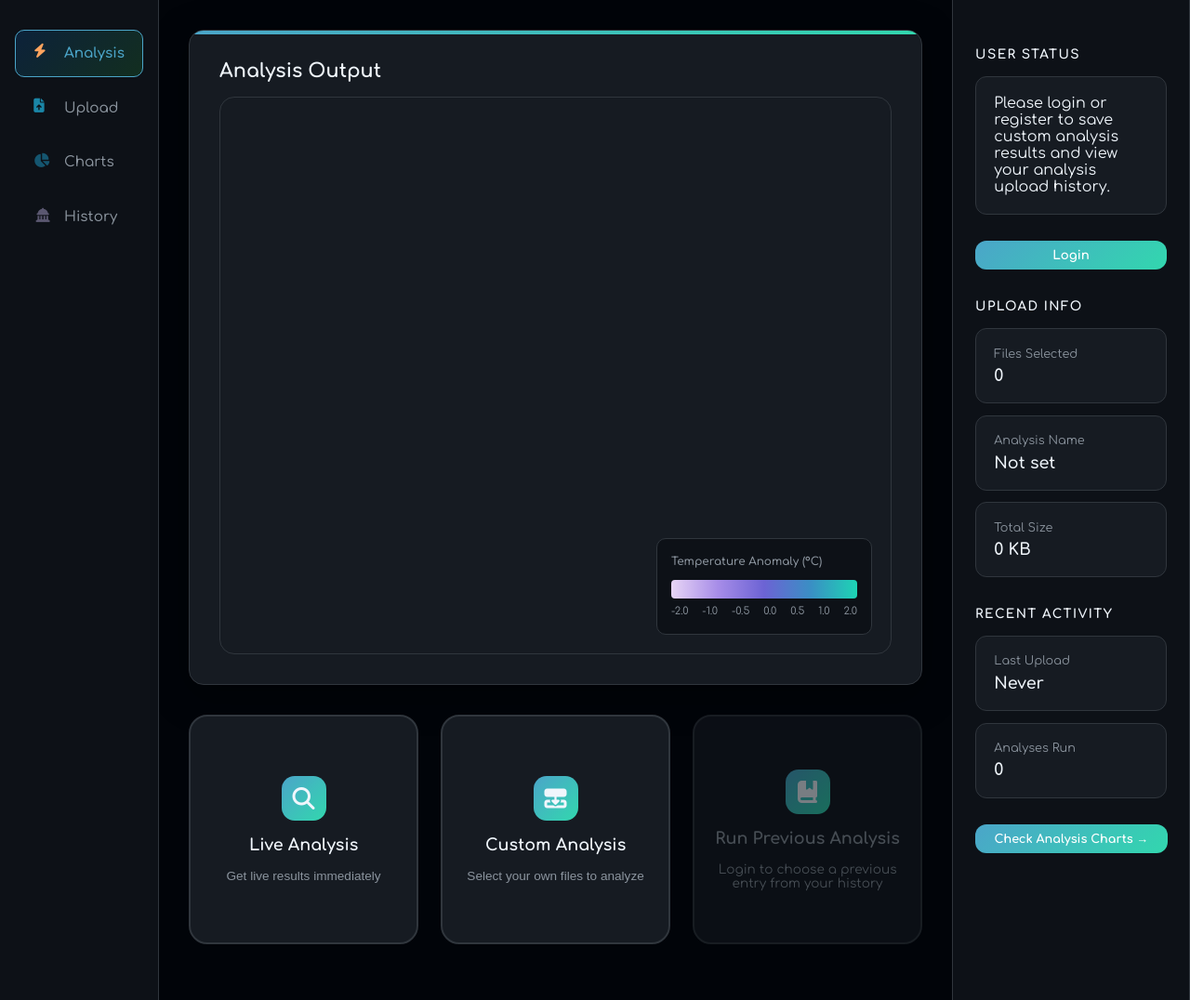
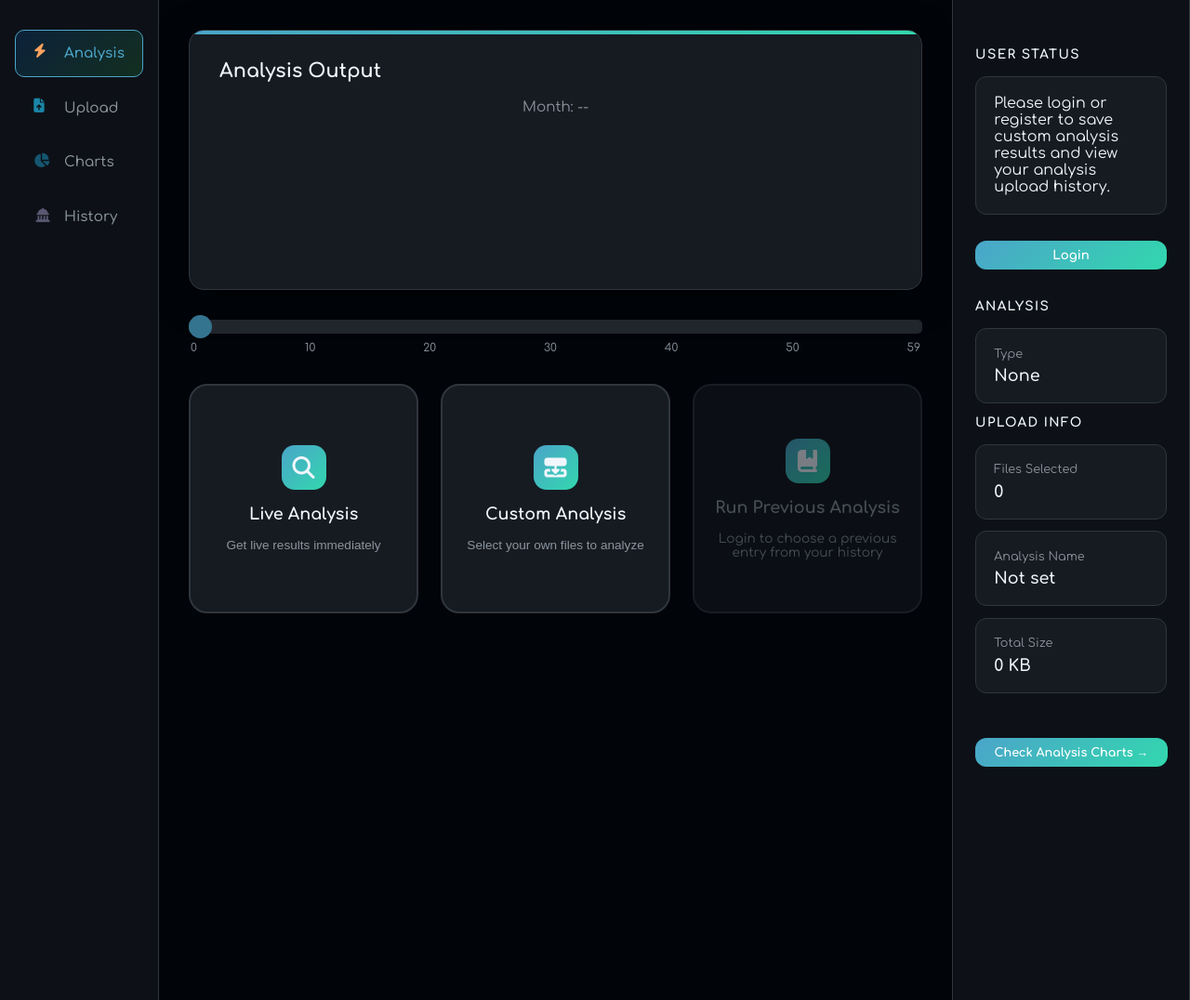
Before and after one commit to DinaMetwalli/Smart-Climate-Predictive-Dashboard, a Python web app: template src/api/templates/index.html in a window 1280 px wide. Shown: the part 100-1176 px from the top of the page at 93% size. Run offline with Jinja, Linux system fonts and the light colour scheme; the template is opened without the code that fills it, so the values that code supplies are empty; some libraries are stand-ins or nearby versions.

Commit message:
feat(ui): add map date slider

```diff
--- a/src/api/static/js/temperature-map.js
+++ b/src/api/static/js/temperature-map.js
@@ -1,11 +1,11 @@
-async function loadPredictions(monthIndex) {
+async function loadPredictions(monthIndex, sliderDate) {
     try {
         console.log(`Fetching month ${monthIndex}...`);
 
         const response = await fetch(`/analysis/predictions/${monthIndex}`);
         const data = await response.json();
 
-        console.log('Prediction data:', data);
+        if (sliderDate) sliderDate.textContent = `Month: ${data.date}`;
 
         displayMap(data.continents);
     } catch (error) {
@@ -81,9 +81,8 @@ function displayMap(continents) {
         text: text,
         hoverinfo: 'text',
         reversescale: false,
-        zmin: -4,
-        zmax: 4,
-        // showscale: false,
+        zmin: -3,
+        zmax: 3,
         colorscale: [
             [0,    '#e8d5f5'],
             [0.25, '#a78de8'],
@@ -91,7 +90,7 @@ function displayMap(continents) {
             [0.75, '#3a8fc4'],
             [1,    '#1dd4b4']
         ],
-        showscale: false // Hide plotly scale to show custom one.
+        showscale: true
     }];
 
     // Configure the layout
@@ -117,15 +116,31 @@ function displayMap(continents) {
     };
 
     // Render the map
-    Plotly.newPlot('world-map', mapData, layout, {
-        responsive: true,
-        displayModeBar: false
-    });
+    if (document.getElementById('world-map').data) {
+        // Update plot if it already exists
+        Plotly.react('world-map', mapData, layout, {
+            responsive: true,
+            displayModeBar: false
+        });
+    } else {
+        // Create new plot on first render
+        Plotly.newPlot('world-map', mapData, layout, {
+            responsive: true,
+            displayModeBar: false
+        });
+    }
 
     console.log('Map rendered! :)');
 }
 
 document.addEventListener('DOMContentLoaded', function() {
-    console.log('Starting...');
-    loadPredictions(3); // Manually feed in month-index for testing map display. Will change later to actual data
+    const slider = document.getElementById('monthSlider');
+    const sliderDate = document.getElementById('slider-date');
+
+    slider.addEventListener('input', function() {
+        loadPredictions(parseInt(slider.value), sliderDate);
+    });
+
+    // Load month 0 on page load
+    loadPredictions(0, sliderDate);
 });
--- a/src/api/static/style.css
+++ b/src/api/static/style.css
@@ -49,6 +49,53 @@ body {
     border-radius: 16px;
     border: 1px solid var(--border);
     position: relative;
+}
+
+.slider {
+  -webkit-appearance: none;
+  width: 100%;
+  height: 15px;
+  border-radius: 5px;
+  background: var(--border);
+  outline: none;
+  opacity: 0.7;
+  -webkit-transition: .2s;
+  transition: opacity .2s;
+  margin-bottom: 0.5rem;
+}
+
+.slider::-webkit-slider-thumb {
+  -webkit-appearance: none;
+  appearance: none;
+  width: 25px;
+  height: 25px;
+  border-radius: 50%;
+  background: var(--primary);
+  cursor: pointer;
+}
+
+.slider::-moz-range-thumb {
+  width: 25px;
+  height: 25px;
+  border-radius: 50%;
+  background: var(--primary);
+  cursor: pointer;
+}
+
+.slider-ticks {
+    display: flex;
+    justify-content: space-between;
+    padding: 0 2px;
+    font-size: 0.75rem;
+    color: var(--text-secondary);
+}
+
+.slider-date {
+    width: 100%;
+    text-align: center;
+    color: var(--text-secondary);
+    font-size: 0.95rem;
+    margin-top: 0.5rem;
 }
 
 /* -- Layout Grid -- */
@@ -289,6 +336,7 @@ body {
     grid-template-columns: repeat(3, 1fr);
     gap: 1.5rem;
     margin-bottom: 2rem;
+    margin-top: 2rem;
 }
 
 .action-button {
@@ -806,38 +854,6 @@ input[type="file"] {
     font-size: 0.8rem;
 }
 
-.legend {
-    position: absolute;
-    bottom: 20px;
-    right: 20px;
-    background: var(--bg-dark);
-    padding: 15px;
-    border-radius: 10px;
-    border: 1px solid var(--border);
-}
-
-.legend-title {
-    font-size: 12px;
-    font-weight: 600;
-    color: var(--text-secondary);
-    margin-bottom: 10px;
-}
-
-.legend-gradient {
-    height: 20px;
-    width: 200px;
-    border-radius: 4px;
-    background: linear-gradient(90deg, #e8d5f5 0%, #a78de8 25%, #6c63d4 50%, #3a8fc4 75%, #1dd4b4 100%);
-}
-
-.legend-labels {
-    display: flex;
-    justify-content: space-between;
-    font-size: 11px;
-    color: var(--text-secondary);
-    margin-top: 5px;
-}
-
 .analysis-table {
     width: 100%;
     border-collapse: collapse;
--- a/src/api/templates/index.html
+++ b/src/api/templates/index.html
@@ -56,22 +56,23 @@
             <div class="output-window">
                 <h2 class="output-header">Analysis Output</h2>
                 <div class="output-content">
-                    <div id="map-container">
-                        <div id="world-map"></div>
-                        <div class="legend">
-                            <div class="legend-title">Temperature Anomaly (°C)</div>
-                            <div class="legend-gradient"></div>
-                            <div class="legend-labels">
-                                <span>-2.0</span>
-                                <span>-1.0</span>
-                                <span>-0.5</span>
-                                <span>0.0</span>
-                                <span>0.5</span>
-                                <span>1.0</span>
-                                <span>2.0</span>
-                            </div>
-                        </div>
+                    <div id="world-map"></div>
+                    <div class="slider-date">
+                        <p id="slider-date">Month: --</p>
                     </div>
+                </div>
+            </div>
+
+            <div class="slidecontainer">
+                <input type="range" min="0" max="59" value="0" class="slider" id="monthSlider">
+                <div class="slider-ticks">
+                    <span>0</span>
+                    <span>10</span>
+                    <span>20</span>
+                    <span>30</span>
+                    <span>40</span>
+                    <span>50</span>
+                    <span>59</span>
                 </div>
             </div>
 
@@ -94,7 +95,7 @@
                 </form>
 
                 {% if session.username %}
-                <form action="/history" method="GET" enctype="multipart/form-data">
+                <form method="GET" action="/api/user/analysis/history" enctype="multipart/form-data">
                     <button class="action-button">
                         <div class="button-icon"><i class="fa-solid fa-book-bookmark"></i></div>
                         <div class="button-label">Run Previous Analysis</div>
@@ -154,6 +155,11 @@
             {% endblock %}
 
             <div class="panel-section">
+                <h3 class="panel-title">Analysis</h3>
+                <div class="info-card">
+                    <div class="info-label">Type</div>
+                    <div class="info-value">None</div>
+                </div>
                 <h3 class="panel-title">Upload Info</h3>
                 <div class="info-card">
                     <div class="info-label">Files Selected</div>
@@ -170,17 +176,8 @@
             </div>
 
             <div class="panel-section">
-                <h3 class="panel-title">Recent Activity</h3>
-                <div class="info-card">
-                    <div class="info-label">Last Upload</div>
-                    <div class="info-value">Never</div>
-                </div>
-                <div class="info-card">
-                    <div class="info-label">Analyses Run</div>
-                    <div class="info-value">0</div>
-                </div>
                 <div class="user-action-form" style="width: 210%;">
-                    <form action="/login" method="GET" enctype="multipart/form-data">
+                    <form action="/charts" method="GET" enctype="multipart/form-data">
                         <button type="submit" class="btn-submit">
                             <span>Check Analysis Charts →</span>
                         </button>
```
